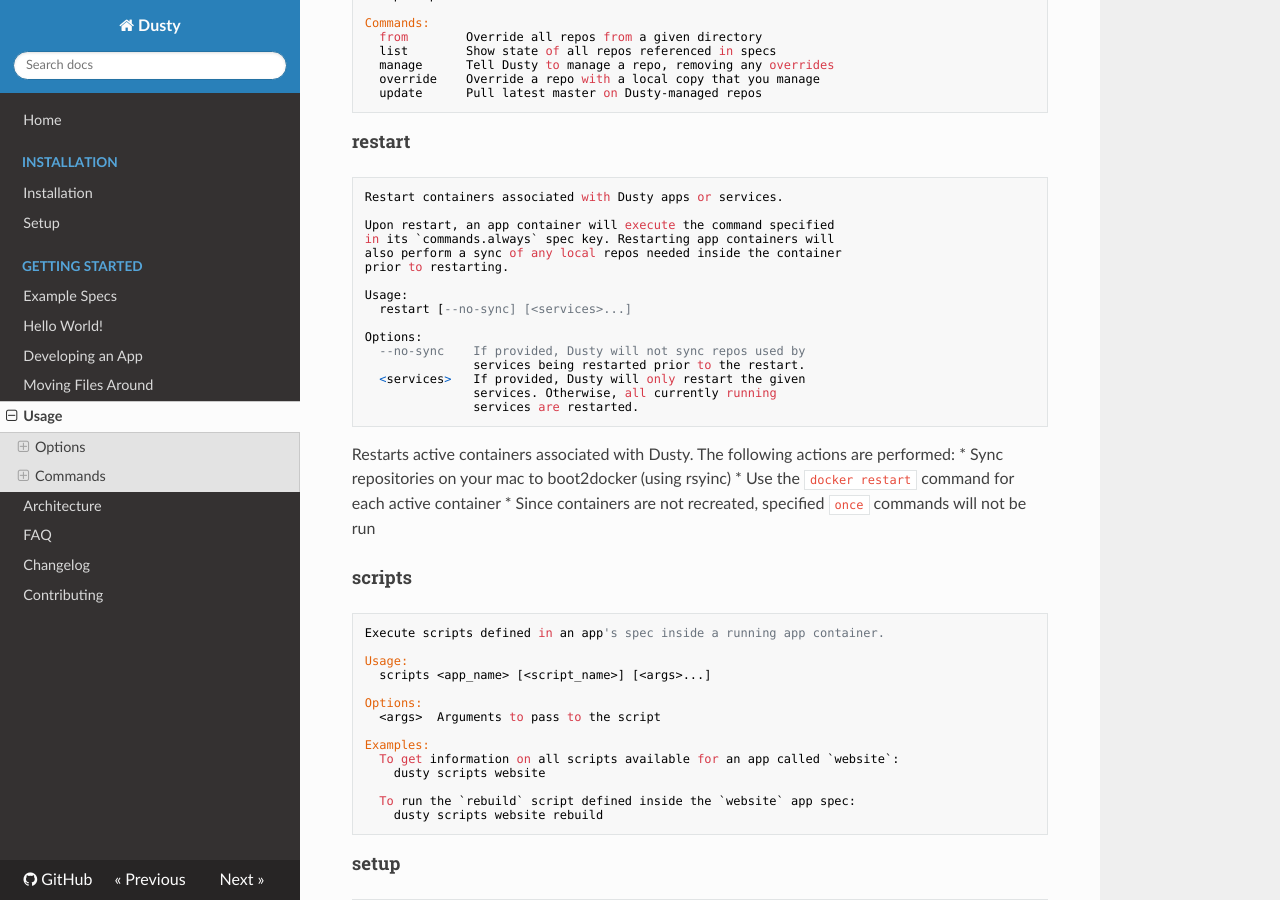
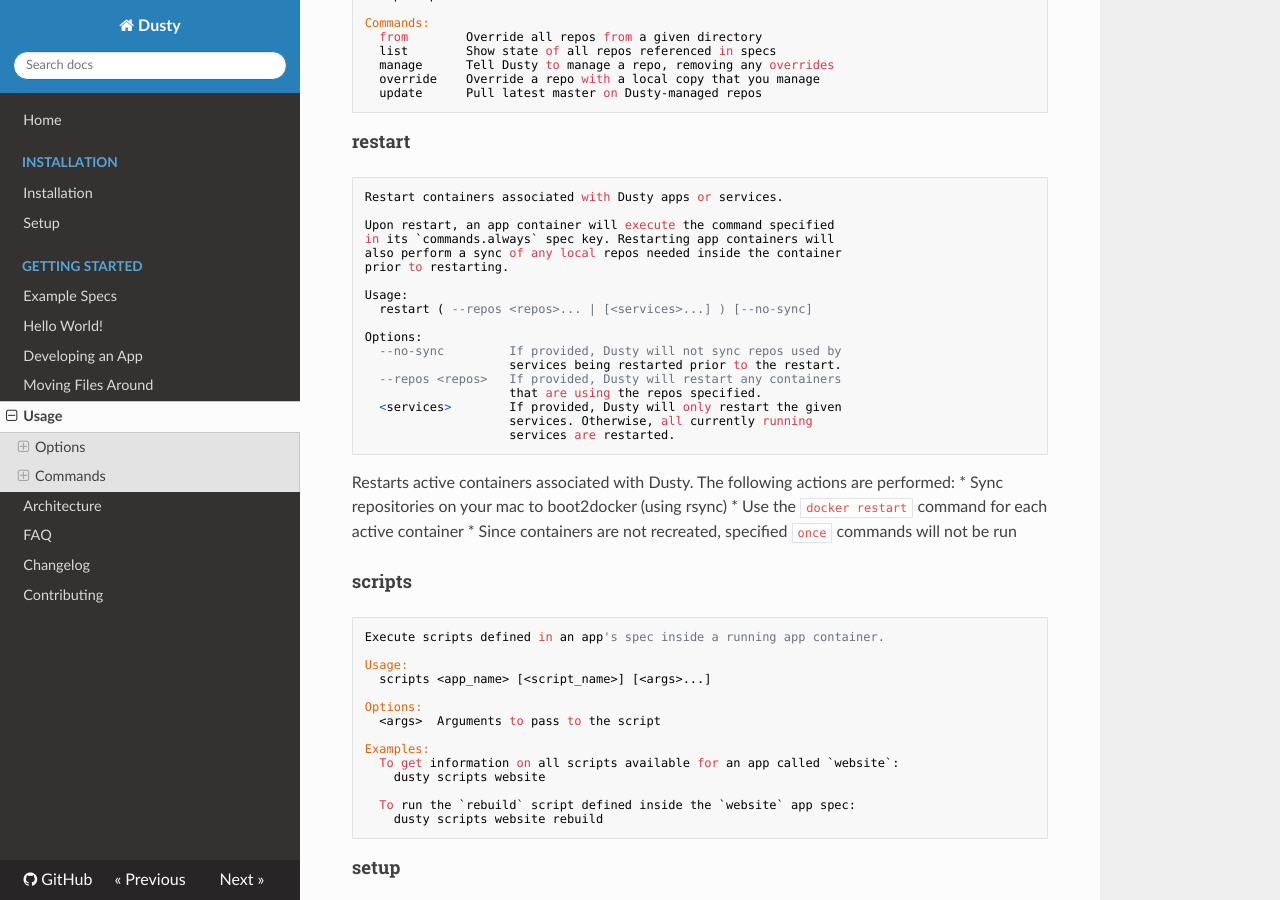
Before and after one commit to gamechanger/dusty, an MkDocs documentation site: the page built from docs/usage.md, in a window 1280 px wide and 900 px high, scrolled down 2926 px. Built offline with MkDocs 1.6.1, drawn with Linux system fonts in a browser that asks for light colours; nearby versions of some CDN libraries; old or Windows-style settings are respelled for this version of MkDocs.

Commit message:
usage for restart

````diff
--- a/docs/usage.md
+++ b/docs/usage.md
@@ -176,17 +176,19 @@
 prior to restarting.
 
 Usage:
-  restart [--no-sync] [<services>...]
+  restart ( --repos <repos>... | [<services>...] ) [--no-sync]
 
 Options:
-  --no-sync    If provided, Dusty will not sync repos used by
-               services being restarted prior to the restart.
-  <services>   If provided, Dusty will only restart the given
-               services. Otherwise, all currently running
-               services are restarted.
+  --no-sync         If provided, Dusty will not sync repos used by
+                    services being restarted prior to the restart.
+  --repos <repos>   If provided, Dusty will restart any containers
+                    that are using the repos specified.
+  <services>        If provided, Dusty will only restart the given
+                    services. Otherwise, all currently running
+                    services are restarted.
 ```
 Restarts active containers associated with Dusty.  The following actions are performed:
-* Sync repositories on your mac to boot2docker (using rsyinc)
+* Sync repositories on your mac to boot2docker (using rsync)
 * Use the `docker restart` command for each active container
 * Since containers are not recreated, specified `once` commands will not be run
 
````
